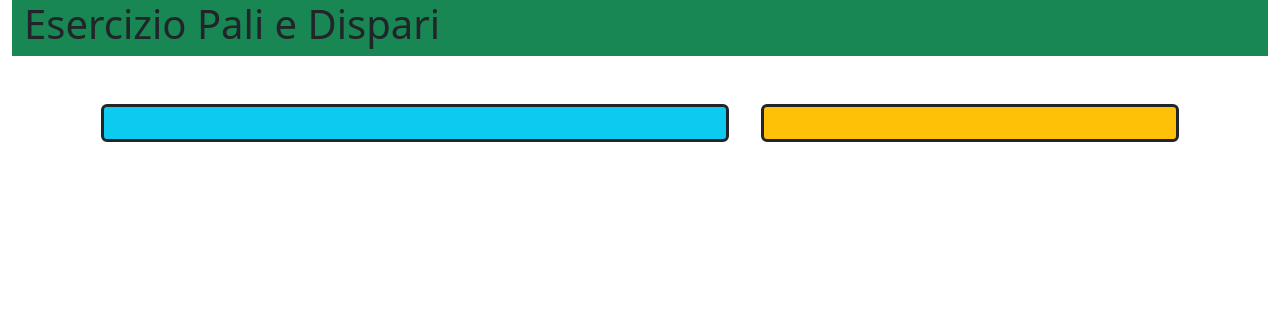
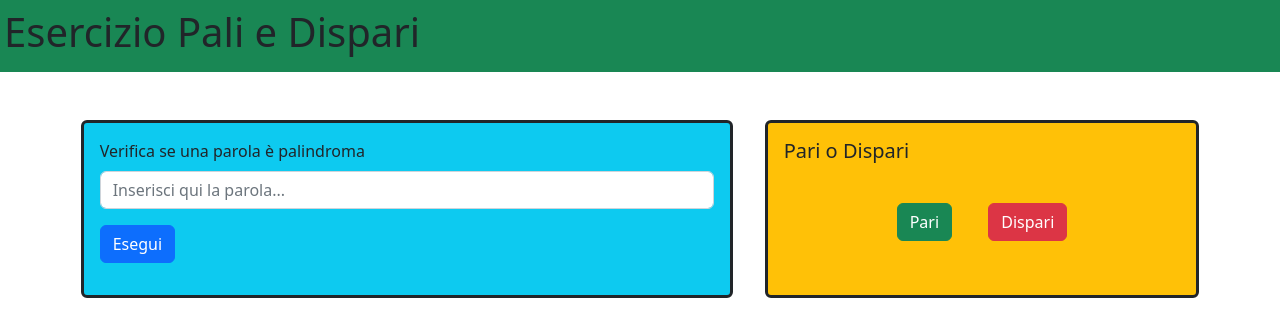
Before and after one commit to MaurizioLeombruni/js-paliedispari, a plain HTML site: page index.html in a window 1280 px wide. Drawn offline with nearby package versions, Linux system fonts and the light colour scheme.

Commit message:
Stesura del codice HTML.

```diff
--- a/index.html
+++ b/index.html
@@ -9,21 +9,41 @@
 </head>
   <body>
 
-    <div class="container-fluid">
+    <div class="container-fluid m-0 p-0">
 
-      <div class="row m-0 bg-success">
-        <div class="col-auto text-center">
+      <div class="row bg-success">
+        <div class="col-auto text-center px-3 py-2">
           <h1>Esercizio Pali e Dispari</h1>
         </div>
       </div>
 
-      <div class="row m-auto mt-5 justify-content-center">
+      <div class="row mt-5 justify-content-center">
         <div class="col-sm-6 mx-3 p-3 border border-3 border-dark rounded bg-info">
-
+          <div class="mb-3">
+            <label for="inputWord" class="form-label">Verifica se una parola è palindroma</label>
+            <input type="text" class="form-control" id="inputWord" placeholder="Inserisci qui la parola...">
+            <button type="button" class="btn btn-primary mt-3">Esegui</button>
+          </div>
         </div>
 
         <div class="col-sm-4 mx-3 p-3 border border-3 border-dark rounded bg-warning">
+          <div class="row">
+            <div class="col-auto">
+              <h5>Pari o Dispari</h5>
+            </div>
+          </div>
+          <div class="row justify-content-center">
+            <div class="col-auto mt-3">
+              <button type="button" class="btn btn-success m-3">Pari</button>
+              <button type="button" class="btn btn-danger m-3">Dispari</button>
+            </div>
+          </div>
+        </div>
+      </div>
 
+      <div class="row m-auto mt-5 px-4">
+        <div class="col-auto">
+          <p id="infoBox"></p>
         </div>
       </div>
 
```
